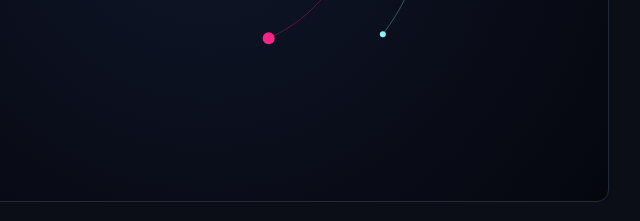
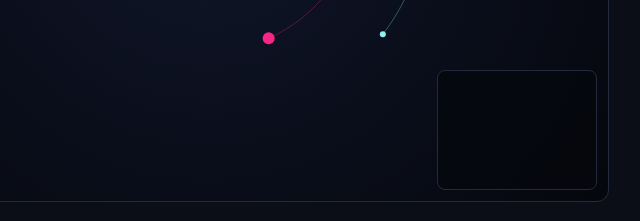
Before and after one commit to fushanbobfan/gravity-garden, a website with bundled scripts: page index.html in a window 1280 px wide. Shown: the part 513-734 px from the top of the page, 432-1072 px from the left. Built offline with nearby package versions, Linux system fonts and the light colour scheme.

Commit message:
Add a minimap canvas and toggle to the UI

```diff
--- a/index.html
+++ b/index.html
@@ -13,8 +13,12 @@
   </header>
 
   <main>
-    <canvas id="stage" width="800" height="600" role="img" tabindex="0"
-      aria-label="Simulation of orbiting bodies under gravity. Press Enter or Space while focused here to drop a new body at a random point. Drag empty space to pan the view, drag a body to launch it, scroll to zoom."></canvas>
+    <div class="stage-wrap">
+      <canvas id="stage" width="800" height="600" role="img" tabindex="0"
+        aria-label="Simulation of orbiting bodies under gravity. Press Enter or Space while focused here to drop a new body at a random point. Drag empty space to pan the view, drag a body to launch it, scroll to zoom."></canvas>
+      <canvas id="minimap" width="160" height="120" role="img"
+        aria-label="Overview of every body in the system, with a box marking the main view's currently visible area"></canvas>
+    </div>
 
     <!-- Announces events that change the body count without a direct user action to
          explain them (a collision merging bodies, removing the selected body), since a
@@ -106,6 +110,13 @@
         </label>
       </div>
 
+      <div class="control-row">
+        <label for="show-minimap">
+          <input id="show-minimap" type="checkbox" checked />
+          Show minimap
+        </label>
+      </div>
+
       <p class="hint">
         Click empty space on the canvas, or focus it and press Enter/Space, to drop a new body.
         Click an existing body, or press <kbd>[</kbd>/<kbd>]</kbd>, to inspect it, or drag it to
--- a/style.css
+++ b/style.css
@@ -62,6 +62,12 @@ main {
   max-width: 1080px;
 }
 
+.stage-wrap {
+  position: relative;
+  max-width: 100%;
+  line-height: 0;
+}
+
 #stage {
   background: radial-gradient(circle at 50% 50%, #10162a 0%, #05070d 100%);
   border-radius: 12px;
@@ -70,6 +76,18 @@ main {
   height: auto;
   cursor: grab;
   touch-action: none;
+}
+
+#minimap {
+  position: absolute;
+  right: 12px;
+  bottom: 12px;
+  width: 160px;
+  height: 120px;
+  background: rgba(5, 7, 13, 0.75);
+  border: 1px solid #232a3d;
+  border-radius: 8px;
+  pointer-events: none;
 }
 
 #stage.panning {
```
